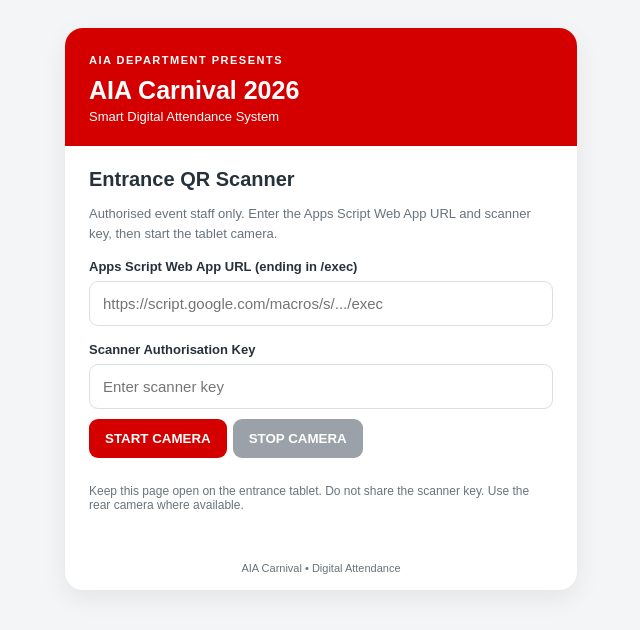
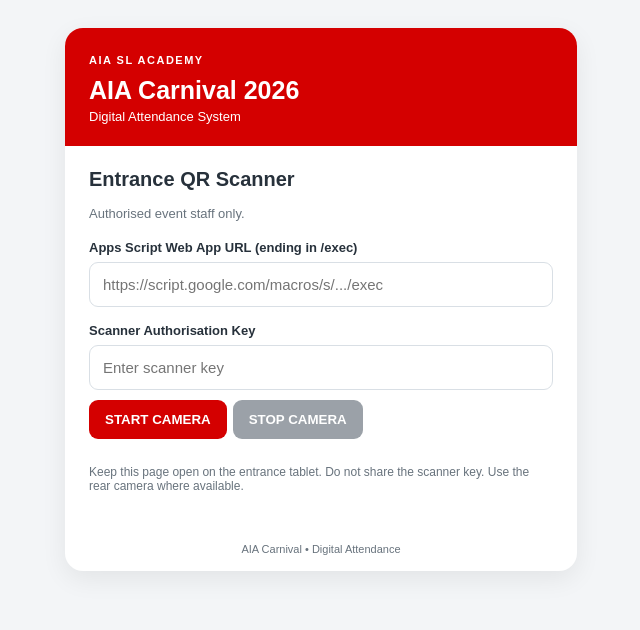
Before and after one commit to ifixsolutionow-beep/aia-carnival-qr-scanner, a plain HTML site: page index.html in a window 1280 px wide. Shown: the whole page, without its empty margins (319-959 px from the left). Drawn offline with Linux system fonts and the light colour scheme.

Commit message:
Update index.html

```diff
--- a/index.html
+++ b/index.html
@@ -12,10 +12,10 @@
 </head>
 <body>
 <div class="wrap"><section class="card">
-<header class="hero"><small>AIA DEPARTMENT PRESENTS</small><h1>AIA Carnival 2026</h1><p>Smart Digital Attendance System</p></header>
+<header class="hero"><small>AIA SL ACADEMY </small><h1>AIA Carnival 2026</h1><p>Digital Attendance System</p></header>
 <main class="content">
 <h2>Entrance QR Scanner</h2>
-<p class="muted">Authorised event staff only. Enter the Apps Script Web App URL and scanner key, then start the tablet camera.</p>
+<p class="muted">Authorised event staff only.</p>
 <label for="apiUrl">Apps Script Web App URL (ending in /exec)</label>
 <input id="apiUrl" type="url" placeholder="https://script.google.com/macros/s/.../exec" autocomplete="off">
 <label for="scannerKey">Scanner Authorisation Key</label>
```
